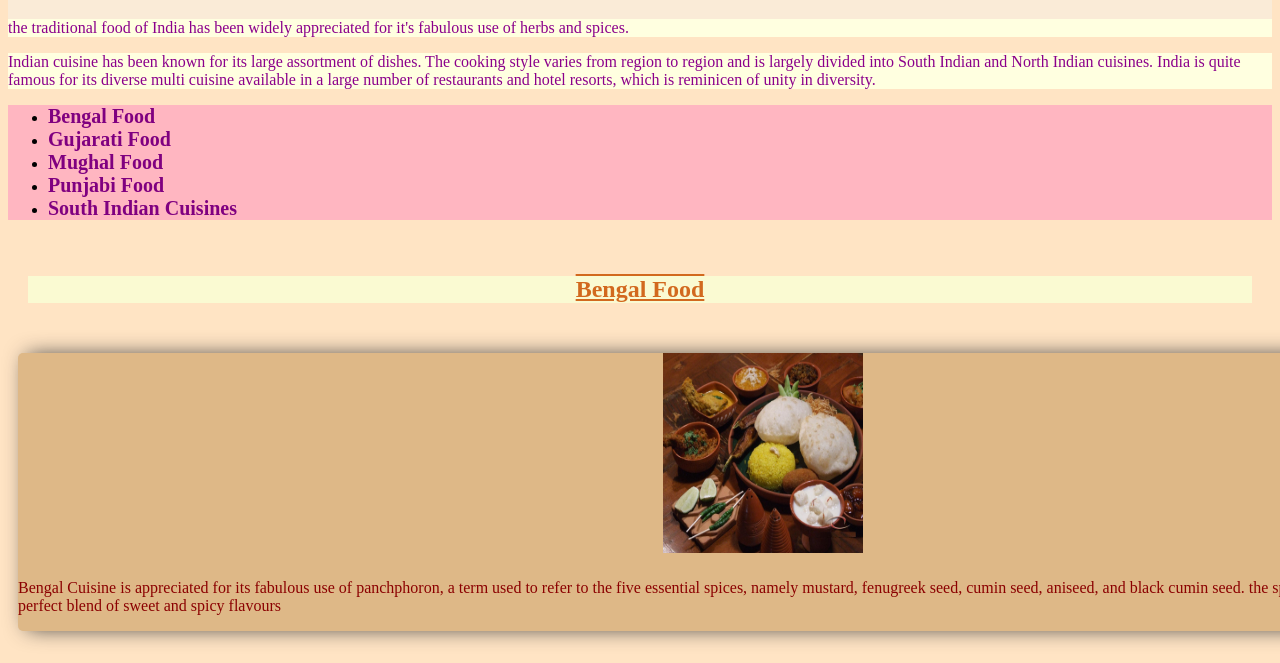
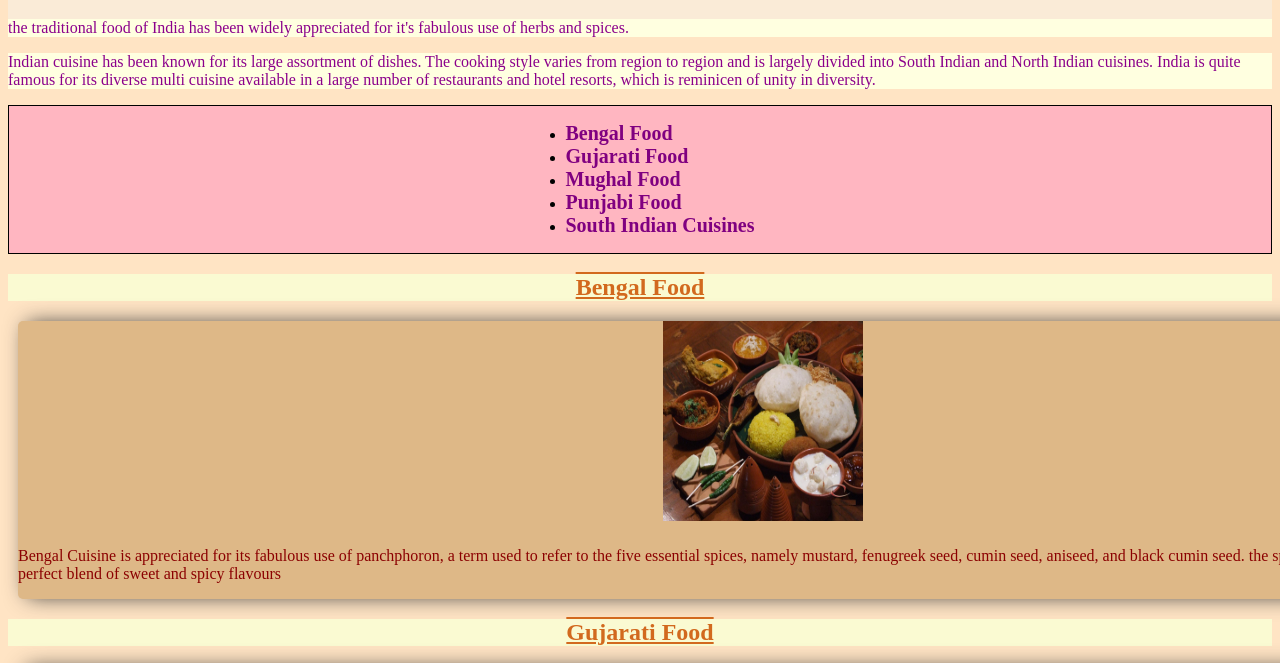
Before and after one commit to shezma1176/WebDevelopement, a plain HTML site: page Cuisines.html in a window 1280 px wide. Shown: the part 61-724 px from the top of the page. Drawn offline with Linux system fonts and the light colour scheme.

Commit message:
X Y Z Positioning

```diff
--- a/Cuisines.html
+++ b/Cuisines.html
@@ -27,6 +27,12 @@
 
         nav {
             background-color: lightpink;
+            position: sticky;
+            top: 0px;
+            z-index: 2;
+            display: flex;
+            justify-content: center;
+            border: 1px solid black;
         }
 
         #intro {
@@ -71,9 +77,6 @@
             color: red;
         }
 
-        .Food {
-            padding: 20px;
-        }
     </style>
 </head>
 
```
